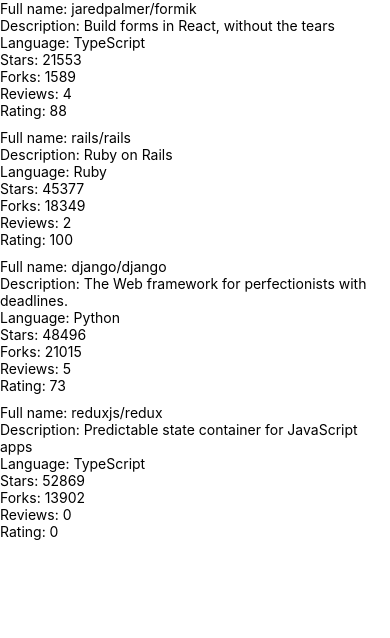
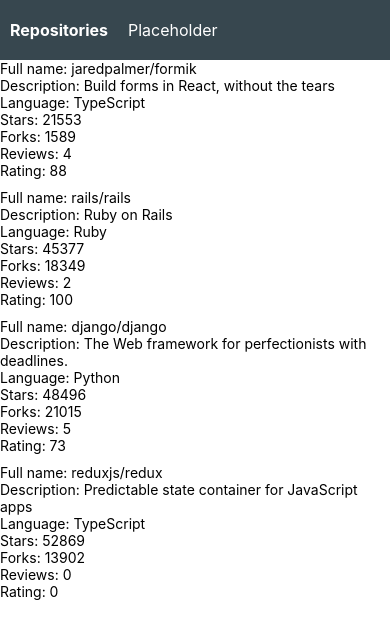
Before and after one commit to kekalainen/uh-fullstackopen-react-native, a React Native app: screen / in a window 390 px wide. Shown: the top 638 px of the page. Built offline with nearby package versions, Linux system fonts and the light colour scheme.

Commit message:
Flesh out app bar

```diff
--- a/src/components/AppBar.jsx
+++ b/src/components/AppBar.jsx
@@ -1,16 +1,77 @@
-import { View, StyleSheet } from 'react-native';
+import { useState } from 'react';
+import { View, StyleSheet, Pressable } from 'react-native';
 import Constants from 'expo-constants';
+import { StatusBar } from 'expo-status-bar';
+
+import Text from './Text';
+import theme from '../theme';
+
+const tabs = [
+  {
+    title: 'Repositories',
+  },
+  {
+    title: 'Placeholder',
+  },
+];
+
+const topRibbonHeight = Constants.statusBarHeight;
+
+const paddingVertical = 20;
+const paddingHorizontal = 10;
 
 const styles = StyleSheet.create({
+  topRibbon: {
+    zIndex: 1,
+    elevation: 1,
+    marginBottom: -topRibbonHeight,
+    paddingTop: topRibbonHeight,
+    backgroundColor: theme.colors.darken,
+  },
   container: {
-    paddingTop: Constants.statusBarHeight,
-    // ...
+    display: 'flex',
+    flexDirection: 'row',
+    flexWrap: 'nowrap',
+    paddingTop: topRibbonHeight,
+    backgroundColor: theme.colors.primary,
   },
-  // ...
+  tab: {
+    paddingVertical,
+    paddingHorizontal,
+  },
 });
 
+const AppBarTab = ({ tab, isActive, setActive }) => (
+  <Pressable
+    onPress={() => setActive()}
+    style={styles.tab}
+    android_ripple={{ color: theme.colors.darken }}
+  >
+    <Text subheading light bold={isActive}>
+      {tab.title}
+    </Text>
+  </Pressable>
+);
+
 const AppBar = () => {
-  return <View style={styles.container}>{/* ... */}</View>;
+  const [activeTab, setActiveTab] = useState(tabs[0].title);
+
+  return (
+    <>
+      <StatusBar style="light" />
+      <View style={styles.topRibbon} />
+      <View style={styles.container}>
+        {tabs.map((tab) => (
+          <AppBarTab
+            key={tab.title}
+            tab={tab}
+            isActive={activeTab === tab.title}
+            setActive={() => setActiveTab(tab.title)}
+          />
+        ))}
+      </View>
+    </>
+  );
 };
 
 export default AppBar;
```
